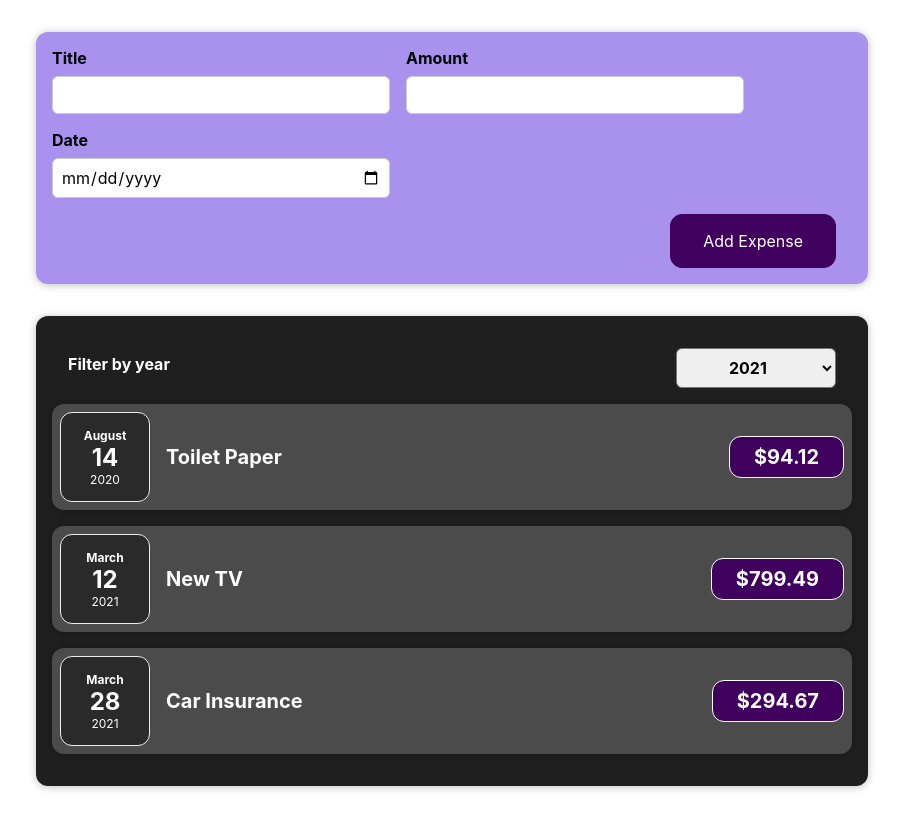
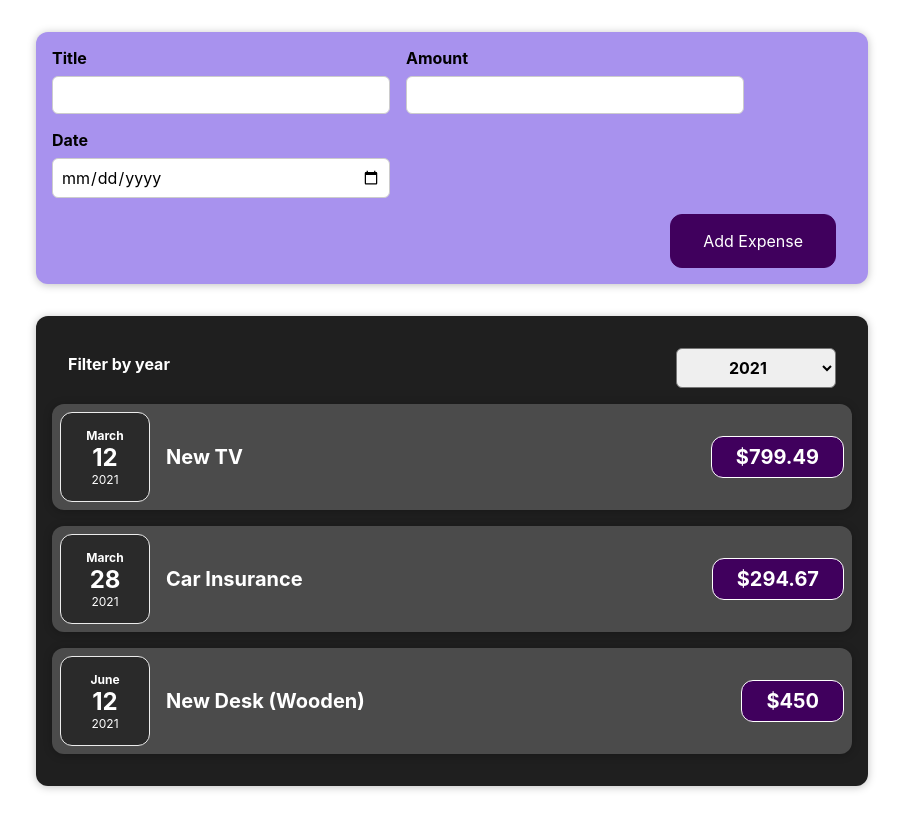
Before and after one commit to leonoronhas/expense-tracker, a React (Create React App) app: page / in a window 1280 px wide. Shown: the whole page, without its empty margins (188-1091 px from the left). Built offline with nearby package versions, Linux system fonts and the light colour scheme; the HTML template or start-up script is replaced by a standard one.

Commit message:
Filter year working

```diff
--- a/src/components/Expenses/Expenses.js
+++ b/src/components/Expenses/Expenses.js
@@ -11,27 +11,25 @@
     setFilteredYear(selectedYear);
   };
 
+  const filteredExpenses = props.items.filter((expense) => {
+    return expense.date.getFullYear().toString() === filteredYear;
+  });
+
   return (
     <Card className="expenses">
       <ExpensesFilter
         onChangeFilter={filterChangeHandler}
         selected={filteredYear}
       />
-      <ExpenseItem
-        title={props.items[0].title}
-        amount={props.items[0].amount}
-        date={props.items[0].date}
-      />
-      <ExpenseItem
-        title={props.items[1].title}
-        amount={props.items[1].amount}
-        date={props.items[1].date}
-      />
-      <ExpenseItem
-        title={props.items[2].title}
-        amount={props.items[2].amount}
-        date={props.items[2].date}
-      />
+
+      {filteredExpenses.map((expense, index) => (
+        <ExpenseItem
+          key={expense.id}
+          title={expense.title}
+          amount={expense.amount}
+          date={expense.date}
+        />
+      ))}
     </Card>
   );
 };
```
